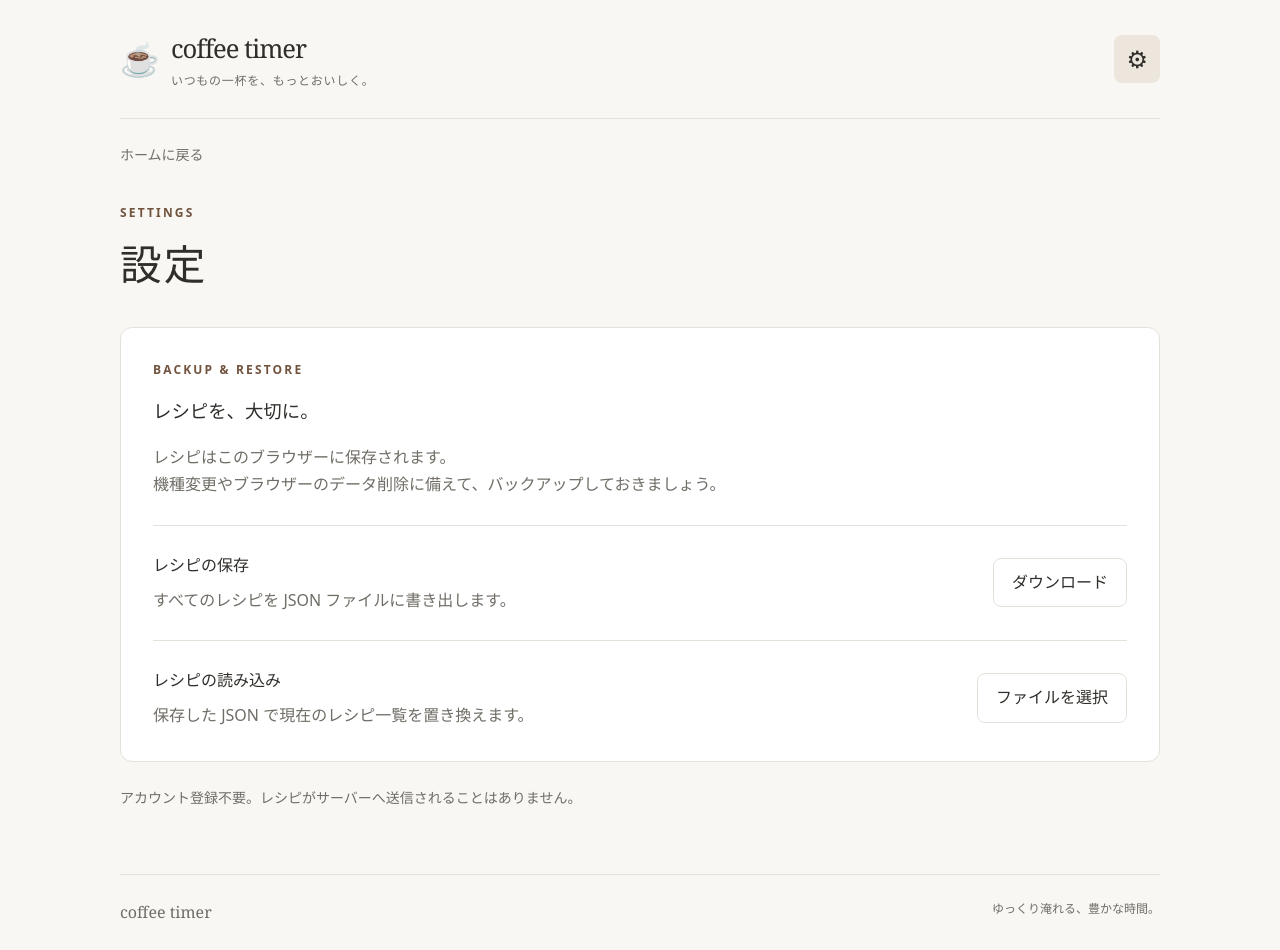
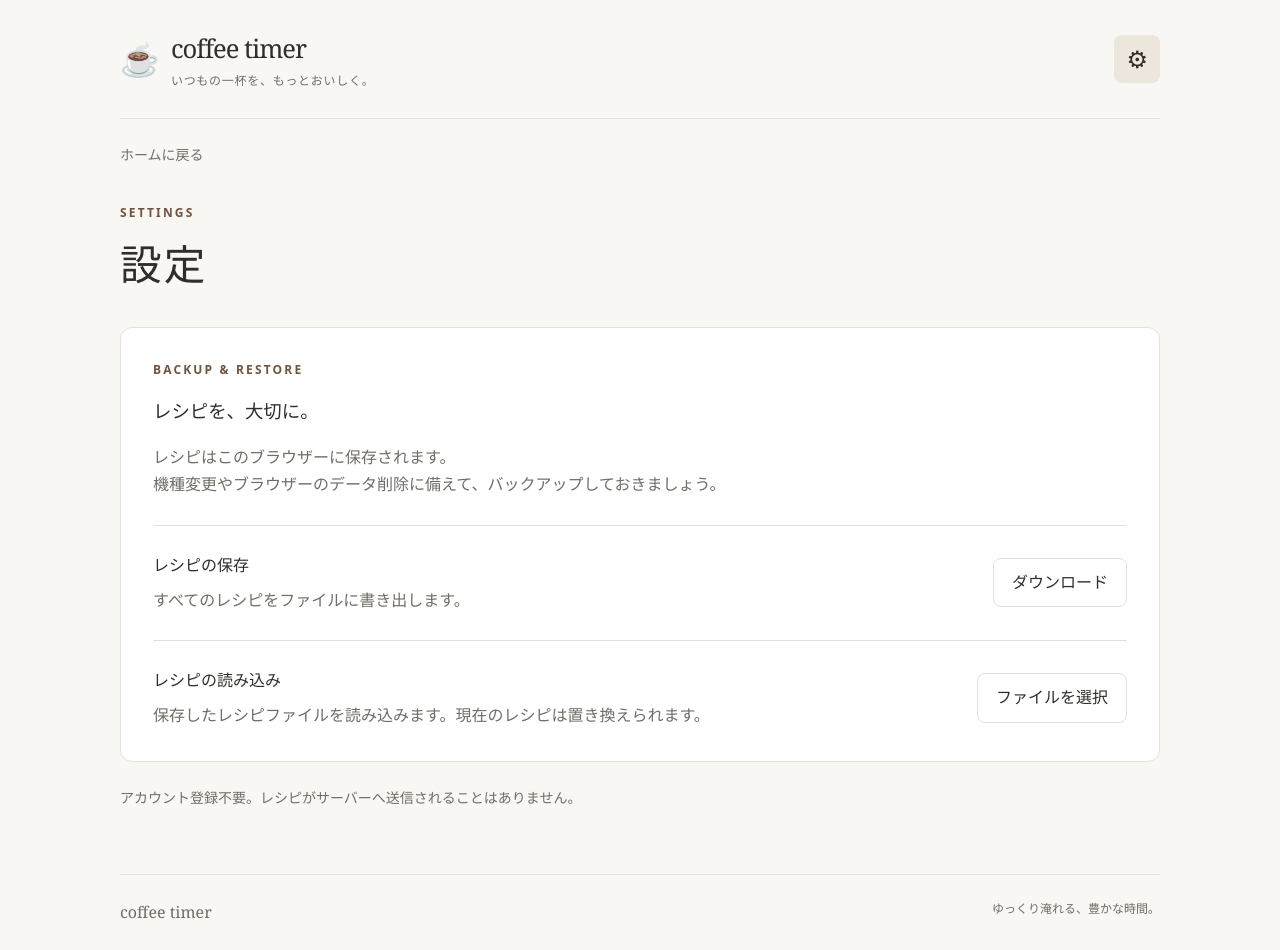
Before and after one commit to sunvisor/coffee-timer, a React (Vite) app in the folder app/: page / in a window 1280 px wide. Both pictures are taken after a click on the button "設定". Built offline with nearby package versions, Linux system fonts and the light colour scheme.

Commit message:
style: change some messages

```diff
--- a/app/src/Settings.tsx
+++ b/app/src/Settings.tsx
@@ -61,14 +61,14 @@ export function Settings({
         <div className="setting-row">
           <div>
             <h3>レシピの保存</h3>
-            <p>すべてのレシピを JSON ファイルに書き出します。</p>
+            <p>すべてのレシピをファイルに書き出します。</p>
           </div>
           <button onClick={download}>ダウンロード</button>
         </div>
         <div className="setting-row">
           <div>
             <h3>レシピの読み込み</h3>
-            <p>保存した JSON で現在のレシピ一覧を置き換えます。</p>
+            <p>保存したレシピファイルを読み込みます。現在のレシピは置き換えられます。</p>
           </div>
           <button onClick={() => input.current?.click()}>ファイルを選択</button>
         </div>
@@ -76,7 +76,7 @@ export function Settings({
           ref={input}
           type="file"
           accept=".json,application/json"
-          aria-label="レシピ JSON ファイル"
+          aria-label="レシピファイル"
           hidden
           onChange={upload}
         />
--- a/app/src/recipes.ts
+++ b/app/src/recipes.ts
@@ -121,7 +121,7 @@ export function getBrewProgress(tasks: BrewTask[], elapsed: number) {
 export const sampleRecipes: Recipe[] = [
   {
     id: 'house-blend',
-    name: 'いつものハンドドリップ',
+    name: 'いつものハンドドリップ (Sample)',
     description:
       'すっきりとした甘さと、やさしい余韻。\n毎日の一杯にちょうどいい、基本のレシピです。',
     coffee: 15,
```
